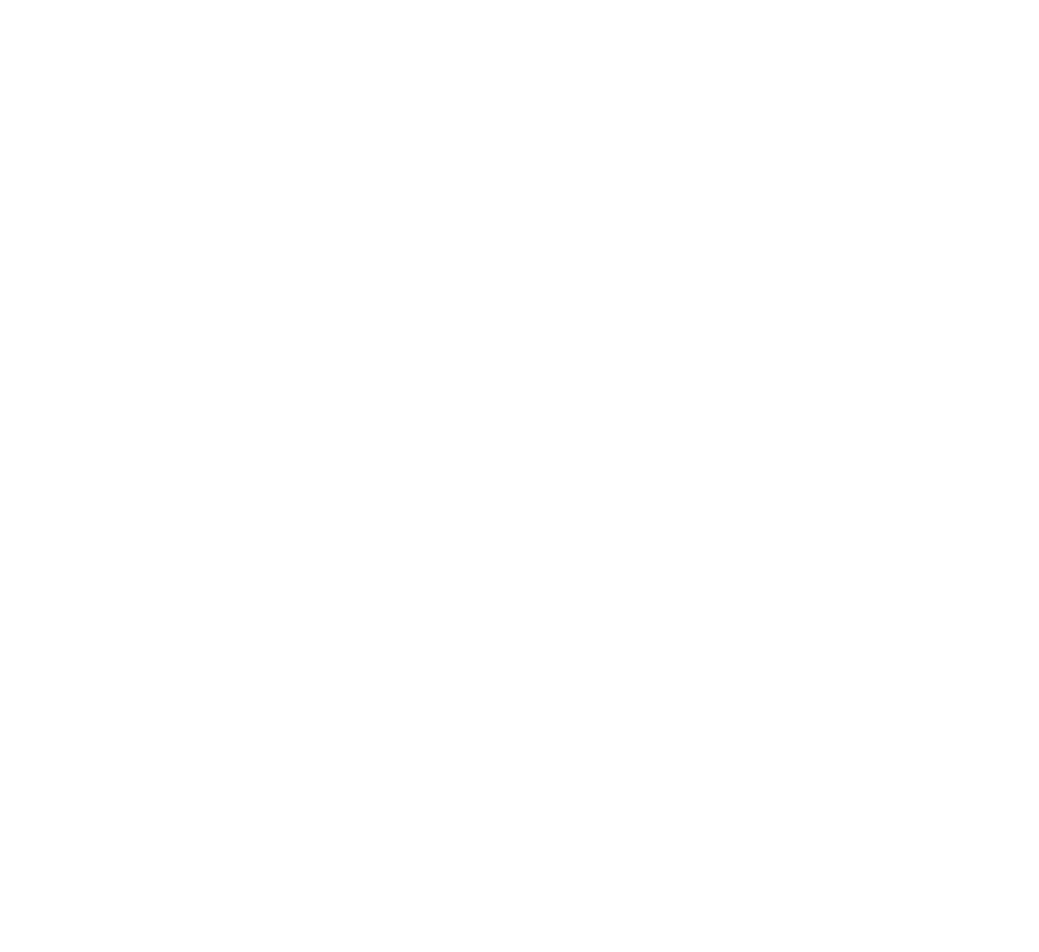
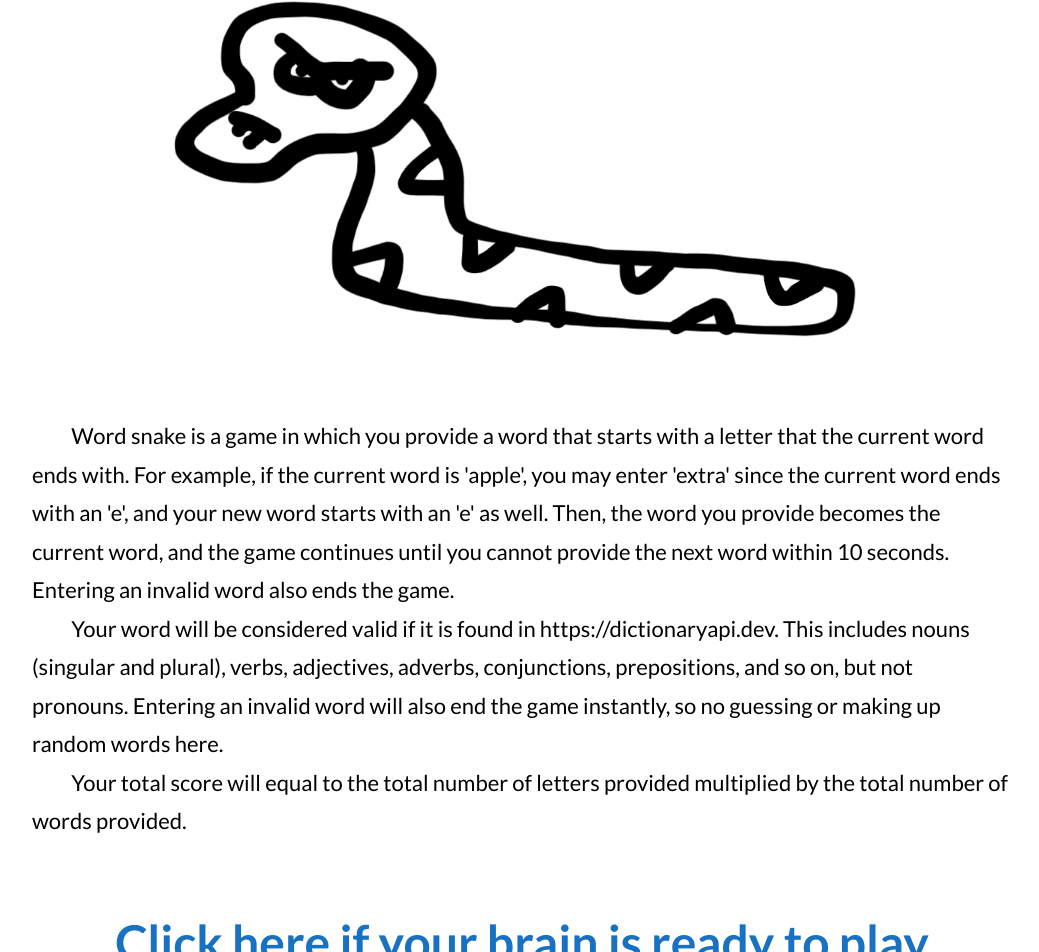
Before and after one commit to danheecho1/MP_word-snake, a Next.js app: page /about in a window 1280 px wide. Shown: the part 168-1120 px from the top of the page, without its empty margins (118-1157 px from the left). Before the commit the page ends 800 px from the top, so only its background shows below. Built offline with nearby package versions, Linux system fonts and the light colour scheme.

Commit message:
Moved the snake image to its own component. Finished HTML and CSS for home and about pages.

```diff
--- a/app/about/page.jsx
+++ b/app/about/page.jsx
@@ -1,9 +1,36 @@
-import React from 'react'
+import { Snake } from "@/components";
+import Link from "next/link"
+import styles from "./page.module.css";
+import React from "react";
 
 const About = () => {
-  return (
-    <div>About</div>
-  )
-}
+	return (
+		<>
+			<Snake />
+			<div className={styles.descriptionDiv}>
+				<p className={styles.description}>
+					Word snake is a game in which you provide a word that starts
+					with a letter that the current word ends with. For example,
+					if the current word is 'apple', you may enter 'extra' since
+					the current word ends with an 'e', and your new word starts
+					with an 'e' as well. Then, the word you provide becomes the
+					current word, and the game continues until you cannot
+					provide the next word within 10 seconds. Entering an invalid word also ends the game.
+				</p>
+				<p className={styles.description}>
+					Your word will be considered valid if it is found in
+					https://dictionaryapi.dev. This includes nouns (singular and plural), verbs, adjectives, adverbs, conjunctions, prepositions, and so on, but not pronouns. Entering an invalid word will
+					also end the game instantly, so no guessing or making up
+					random words here.
+				</p>
+				<p className={styles.description}>
+					Your total score will equal to the total number of letters
+					provided multiplied by the total number of words provided.
+				</p>
+			</div>
+      <Link href="/" className={styles.linkToPlay}>Click here if your brain is ready to play</Link>
+		</>
+	);
+};
 
-export default About
+export default About;
--- /dev/null
+++ b/app/about/page.module.css
@@ -0,0 +1,15 @@
+.descriptionDiv {
+    text-indent: 4%;
+    line-height: 1.75;
+    font-size: 1.375rem;
+    display: flex;
+    flex-direction: column;
+}
+
+.linkToPlay {
+    margin-top: 1.5em;
+    font-size: 3rem;
+    font-weight: 700;
+    text-align: center;
+    color: #1971C2;
+}
--- a/app/global.css
+++ b/app/global.css
@@ -39,7 +39,7 @@
     gap: 2em;
 }
 
-a:visited {
+.navMenu__link:visited {
     color: black;
 }
 
--- a/app/layout.jsx
+++ b/app/layout.jsx
@@ -14,13 +14,13 @@
 					<span>Word Snake v1</span>
 					<ul className="navMenu">
 						<li>
-							<Link href="/">Home</Link>
+							<Link href="/" className="navMenu__link">Home</Link>
 						</li>
 						<li>
-							<Link href="/result">Result</Link>
+							<Link href="/result" className="navMenu__link">Result</Link>
 						</li>
 						<li>
-							<Link href="/about">About</Link>
+							<Link href="/about" className="navMenu__link">About</Link>
 						</li>
 					</ul>
 				</nav>
--- a/app/page.module.css
+++ b/app/page.module.css
@@ -1,7 +1,3 @@
-.snakeImg {
-    margin: 3em auto;
-}
-
 .snakeQuote {
     text-align: center;
     font-size: 1.5rem;
--- /dev/null
+++ b/components/Snake.jsx
@@ -0,0 +1,18 @@
+import Image from "next/image";
+import snake from "../public/snake.PNG";
+import styles from "./styles.module.css"
+import React from "react";
+
+const Snake = () => {
+	return (
+		<Image
+			src={snake}
+			alt="Drawing of a word snake"
+			width={750}
+			height={400}
+			className={styles.snakeImg}
+		/>
+	);
+};
+
+export default Snake;
--- /dev/null
+++ b/components/index.jsx
@@ -0,0 +1,6 @@
+import Snake from "./Snake"
+
+
+export {
+    Snake
+}
--- /dev/null
+++ b/components/styles.module.css
@@ -0,0 +1,3 @@
+.snakeImg {
+    margin: 3em auto;
+}
```
Also changed, not shown: app/page.jsx (+2 -9 lines).
